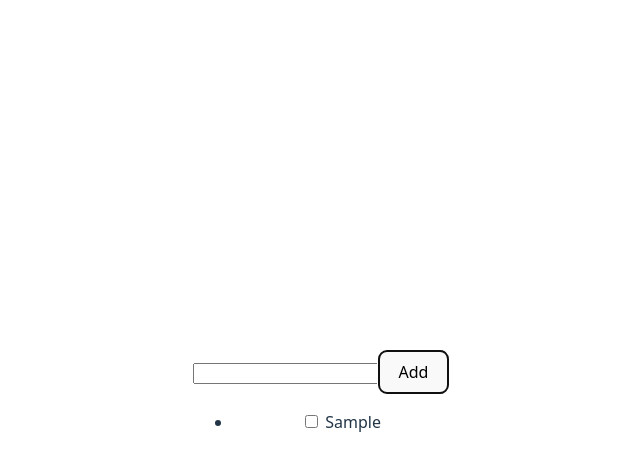
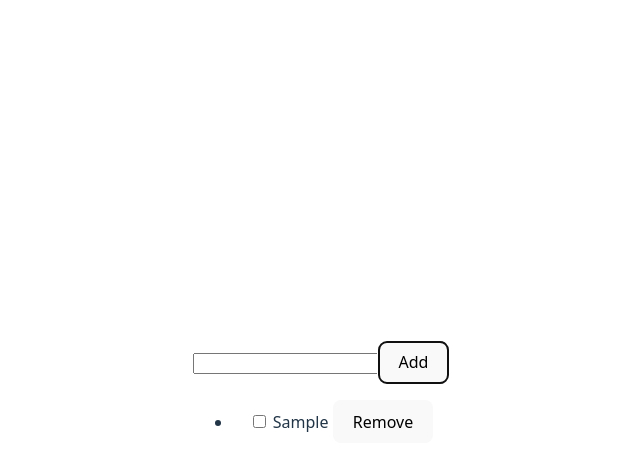
Before and after one commit to Romeomudloffar12/32-pbk-uts-233510926, a Vue app: page / in a window 1280 px wide. Both pictures are taken after typing "Sample" into the empty fields and a click on the button "Add". Shown: the top 470 px of the page, without its empty margins (319-959 px from the left). Built offline with nearby package versions, Linux system fonts and the light colour scheme.

Commit message:
remove task in display

```diff
--- a/src/App.vue
+++ b/src/App.vue
@@ -17,6 +17,10 @@ const addTask = () => {
   newTask.value = ''
 }
 
+const removeTask = (id) => {
+  listTask.value = listTask.value.filter(task => task.id !== id)
+}
+
 </script>
 
 <template>
@@ -27,6 +31,7 @@ const addTask = () => {
       <li v-for="task in listTask" :key="task.id">
         <input type="checkbox" v-model="task.completed">
         {{ task.title }}
+        <button @click="removeTask(task.id)">Remove</button>
       </li>
     </ul>
   </div>
```
